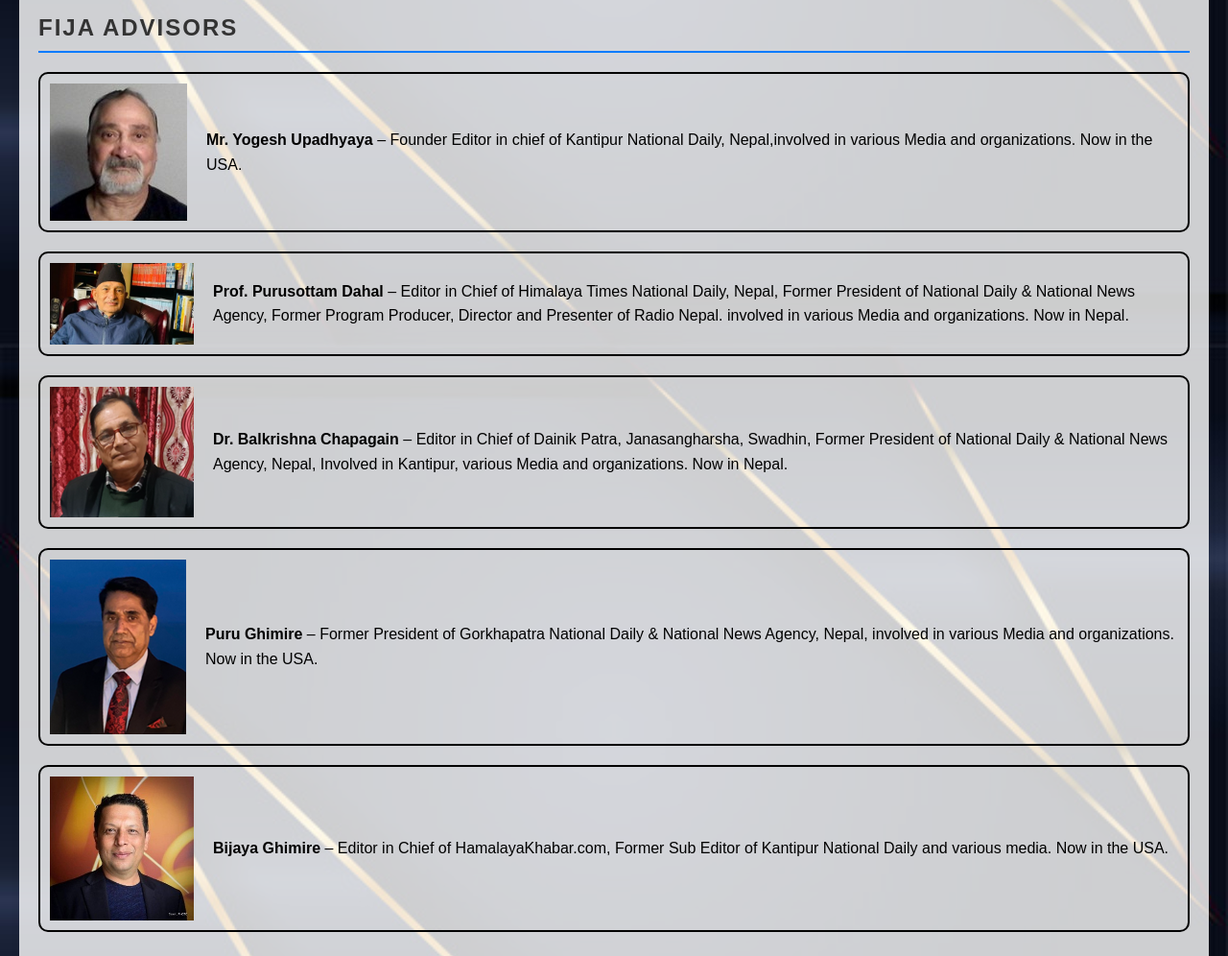
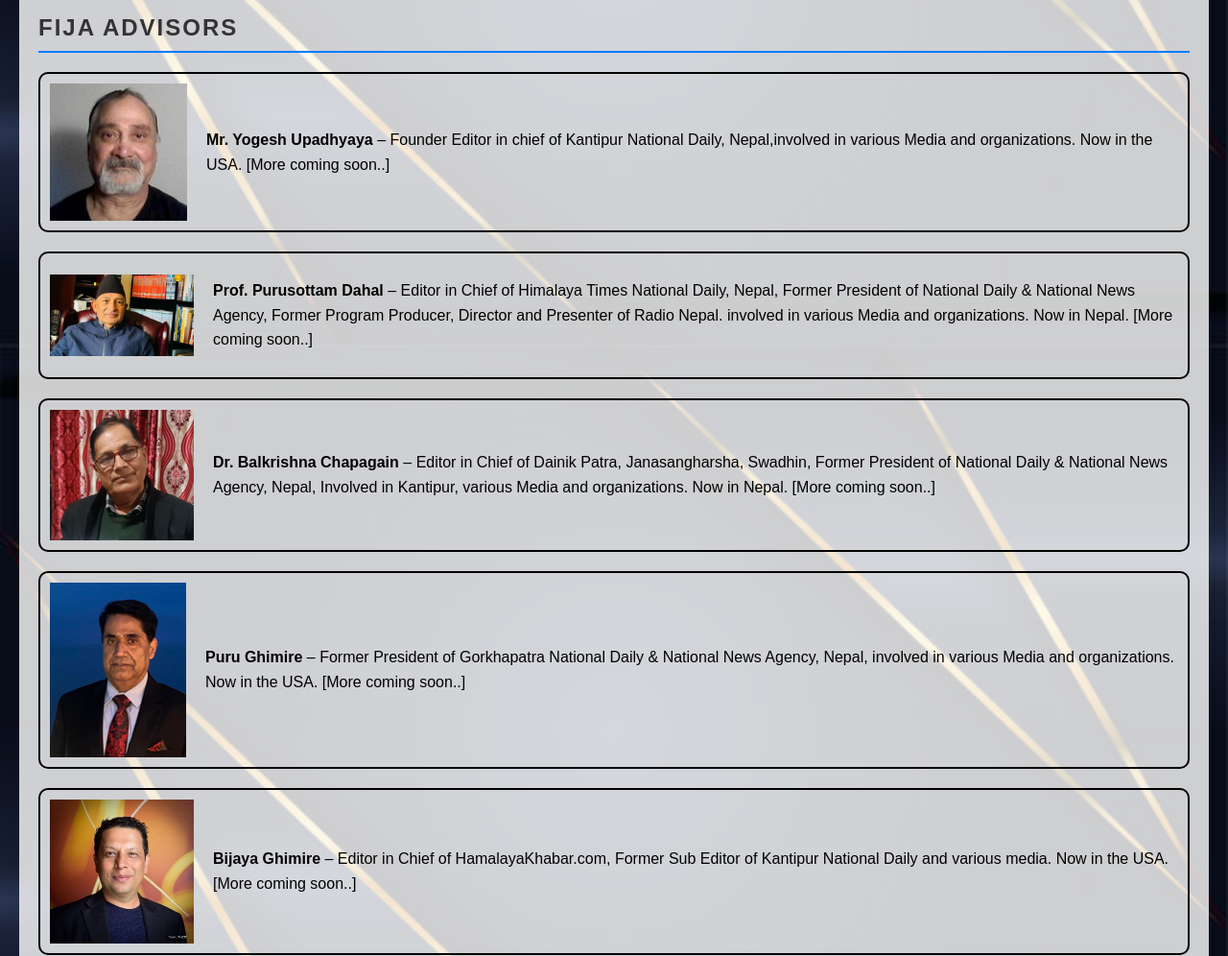
Before and after one commit to Fijahq/WebpageNew, a plain HTML site: page index.html in a window 1280 px wide. Shown: the part 440-1436 px from the top of the page at 96% size. Drawn offline with Linux system fonts and the light colour scheme.

Commit message:
Add files via upload

```diff
--- a/index.html
+++ b/index.html
@@ -3,12 +3,15 @@
 <head>
     <meta charset="UTF-8">
     <meta name="viewport" content="width=device-width, initial-scale=1.0">
-    <title>Our Team - IFederation of International Journalist, America (FIJA)</title>
+    <title>Our Team - Federation of International Journalist, America (FIJA)</title>
 	<link rel="stylesheet" href="https://cdnjs.cloudflare.com/ajax/libs/font-awesome/6.0.0-beta3/css/all.min.css">
     <link rel="stylesheet" href="styles.css">
 </head>
 <body>
-    <header>
+    <header >
+	<!--<div class="page-header">
+		<img src="FijaHeadBanner.png" alt="Header Image">
+	</div>-->
         <h1>Federation of International Journalist, America (FIJA)</h1>
 		<h2>अन्तर्राष्ट्रिय पत्रकार महासङ्घ, प्रधान कार्यालय, अमेरिका</h2>
 
@@ -20,7 +23,7 @@
 		</nav>
     </header>
 
-	<main>
+	<main >
 	<section id="about">
         <h3>About Us</h3>
         <p>This is the authentic and official website of the Federation of international Journalist, America (FIJA) who works and committed for independent Journalism and Journalists around the world. This is International and umbrella organization.</p>
@@ -31,27 +34,32 @@
 			<h3>FIJA Advisors</h3>
 				<div class="member">
 					<img src="yogesgupadhyaya.jpg" alt="Description of Image">
-					<p><b>Mr. Yogesh Upadhyaya </b>– Founder Editor in chief of Kantipur National Daily, Nepal,involved in various Media and organizations. Now in the USA.</p>
+					<p><b>Mr. Yogesh Upadhyaya </b>– Founder Editor in chief of Kantipur National Daily, Nepal,involved in various Media and organizations.
+					Now in the USA. [More coming soon..]</p>
 				</div>
 
 				<div class="member">
 					<img src="purushottamdahal.jpg" alt="Description of Image">
-					<p><b>Prof. Purusottam Dahal</b> – Editor in Chief of Himalaya Times National Daily, Nepal, Former President of National Daily &amp; National News Agency, Former Program Producer, Director and Presenter of Radio Nepal. involved in various Media and organizations. Now in Nepal.</p>
+					<p><b>Prof. Purusottam Dahal</b> – Editor in Chief of Himalaya Times National Daily, Nepal, Former President of National Daily &amp; National News Agency, Former Program Producer, Director and Presenter of Radio Nepal. involved in various Media and organizations.
+					Now in Nepal. [More coming soon..]</p>
 				</div>
 
 				<div class="member">
 				<img src="balkrishnachapagain.png" alt="Description of Image">
-				<p><b>Dr. Balkrishna Chapagain </b>– Editor in Chief of Dainik Patra, Janasangharsha, Swadhin, Former President of National Daily &amp; National News Agency, Nepal, Involved in Kantipur, various Media and organizations. Now in Nepal.</p>
+				<p><b>Dr. Balkrishna Chapagain </b>– Editor in Chief of Dainik Patra, Janasangharsha, Swadhin, Former President of National Daily &amp; National News Agency, Nepal, Involved in Kantipur, various Media and organizations.
+				Now in Nepal. [More coming soon..]</p>
 				</div>
 
 				<div class="member">
 				<img src="purughimire.png" alt="Description of Image">
-				<p><b>Puru Ghimire </b>– Former President of Gorkhapatra National Daily &amp; National News Agency, Nepal, involved in various Media and organizations. Now in the USA.</p>
+				<p><b>Puru Ghimire </b>– Former President of Gorkhapatra National Daily &amp; National News Agency, Nepal, involved in various Media and organizations.
+				Now in the USA. [More coming soon..]</p>
 				</div>
 
 				<div class="member">
 				<img src="bijayaghimire.jpg" alt="Description of Image">
-				<p><b>Bijaya Ghimire </b>– Editor in Chief of HamalayaKhabar.com, Former Sub Editor of Kantipur National Daily and various media. Now in the USA.</p>
+				<p><b>Bijaya Ghimire </b>– Editor in Chief of HamalayaKhabar.com, Former Sub Editor of Kantipur National Daily and various media.
+				Now in the USA. [More coming soon..]</p>
 				</div>
 		</div>
 		</section>
@@ -65,11 +73,11 @@
 				Editor in chief of Nepalmother.com, America Editor – Avenues Khabar Television, Former Board of Director of Nepal Television, Senior Program Producer, Director, Presenter of Nepal Television and Radio Nepal. Former Editor in Chief of Nispakshya National Weekly, Nepal Times National Daily, Lumbini Times, Editor of Sandesha, Gorkha Express, Lalakar, Former Special Reporter to Editor in Janasangharsha, Xray, Satya, Nepali Patra, Chhalphal, Jana aawaj, Lokapatra, Nepalbani, Rastrapukar, BBC. involved in various Media and organizations etc. now in the USA.
 				</br>
 				<a href="mailto:rampdkhanal@gmail.com" target="_blank"><i class="fas fa-envelope"></i>Email </a> |
-				<a href="www.youtube.com/rampdkhanal" target="_blank"><i class="fab fa-youtube"></i>Youtube</a> |
+				<a href="http://www.youtube.com/@RamPrasadKhanal" target="_blank"><i class="fab fa-youtube"></i>Youtube</a> |
 				<a href="https://www.facebook.com/rpkhanal" target="_blank"><i class="fab fa-facebook"></i>Facebook</a> |
 				<a href="https://twitter.com/infonepalmother" target="_blank"><i class="fab fa-twitter"></i>Twitter/X</a>|
 				<a href="https://www.tiktok.com/@ramprasadkhanal7" target="_blank"><i class="fab fa-tiktok"></i>TikTok </a> |
-				<a href="www.RamPrasadKhanal.com" target="_blank"><i class="fas fa-globe"></i>Website </a> |
+				<a href="https://www.ramprasadkhanal.com" target="_blank"><i class="fas fa-globe"></i>Website </a> |
 				<a href="https://en.wikipedia.org/wiki/Ram_Prasad_Khanal" target="_blank"><i class="fab fa-wikipedia-w"></i>Wikipedia </a>
 				</p>
 			</div>
```
